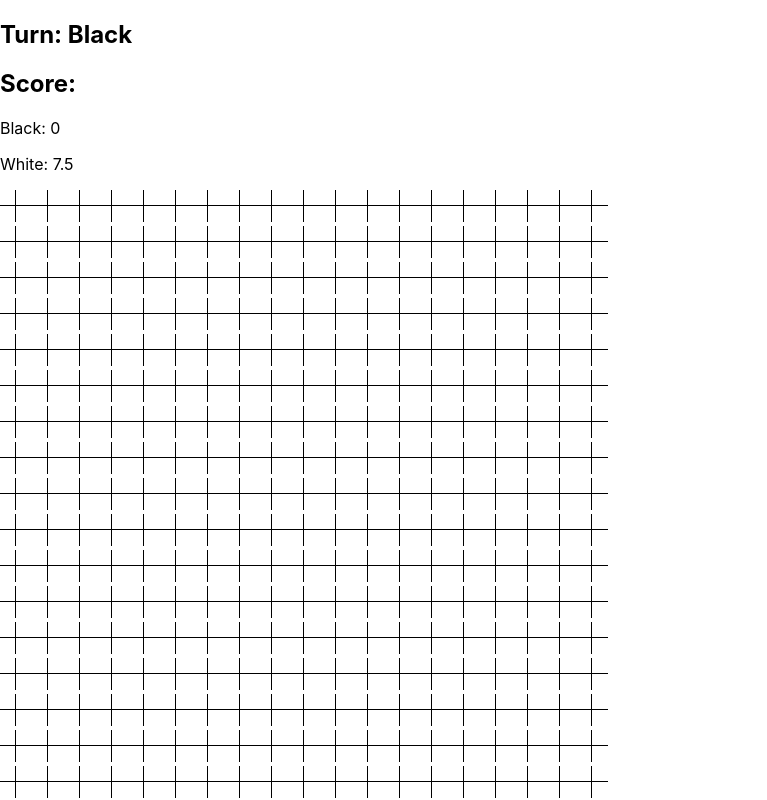
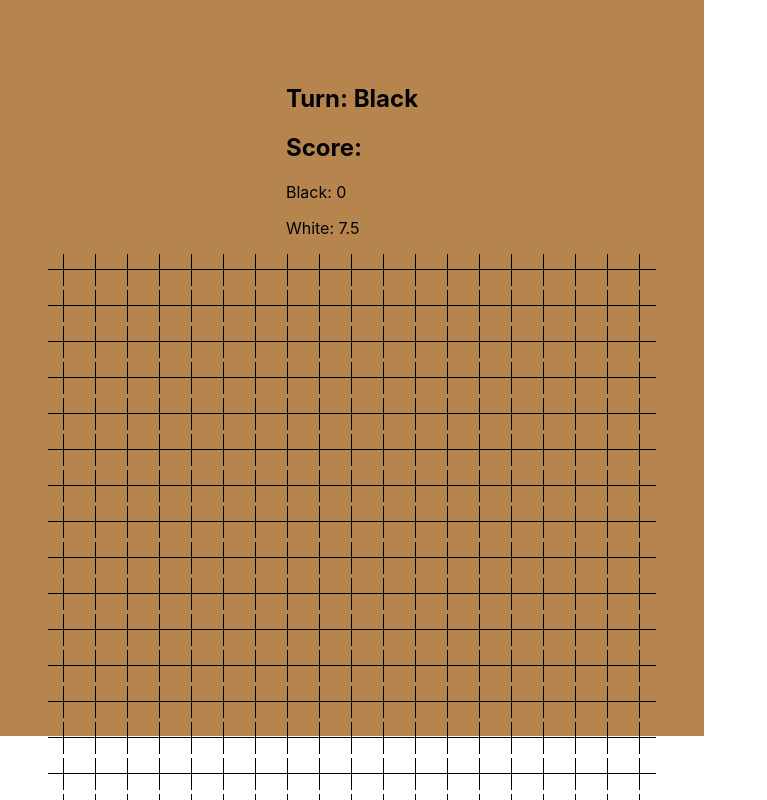
Before and after one commit to drew-ross/go-react, a React (Create React App) app: page / in a window 1280 px wide. Shown: the top 800 px of the page, without its empty margins (0-767 px from the left). Built offline with nearby package versions, Linux system fonts and the light colour scheme.

Commit message:
Add basic Board styling

```diff
--- a/src/components/Board/Board.css
+++ b/src/components/Board/Board.css
@@ -1,2 +1,13 @@
+.Board-Container {
+  margin-left: 30px;
+}
+
 .Board {
+  width: 640px;
+  height: 640px;
+  padding: 64px 32px 32px;
+  display: flex;
+  flex-direction: column;
+  align-items: center;
+  background: rgb(182, 133, 78);
 }
```
